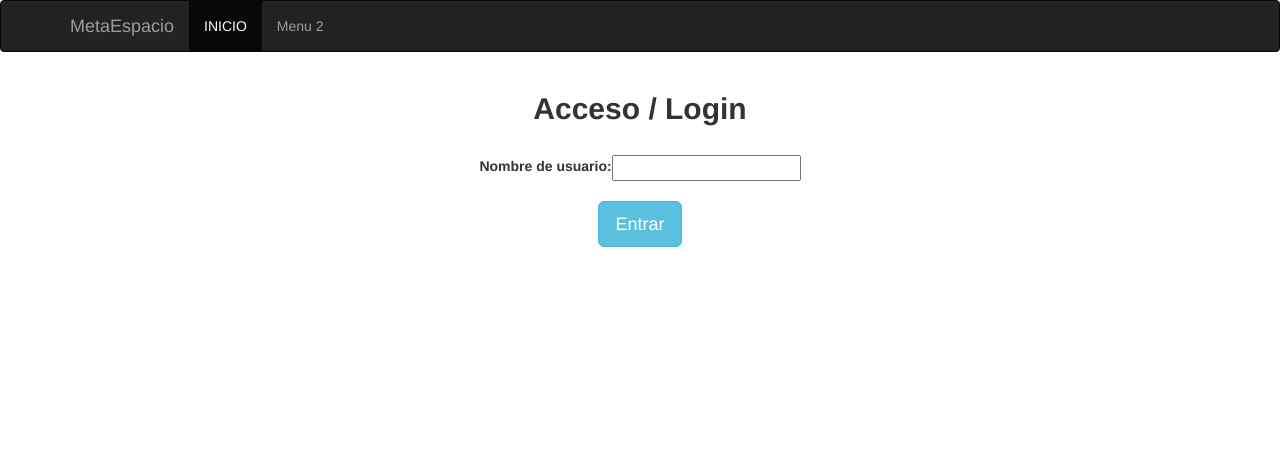
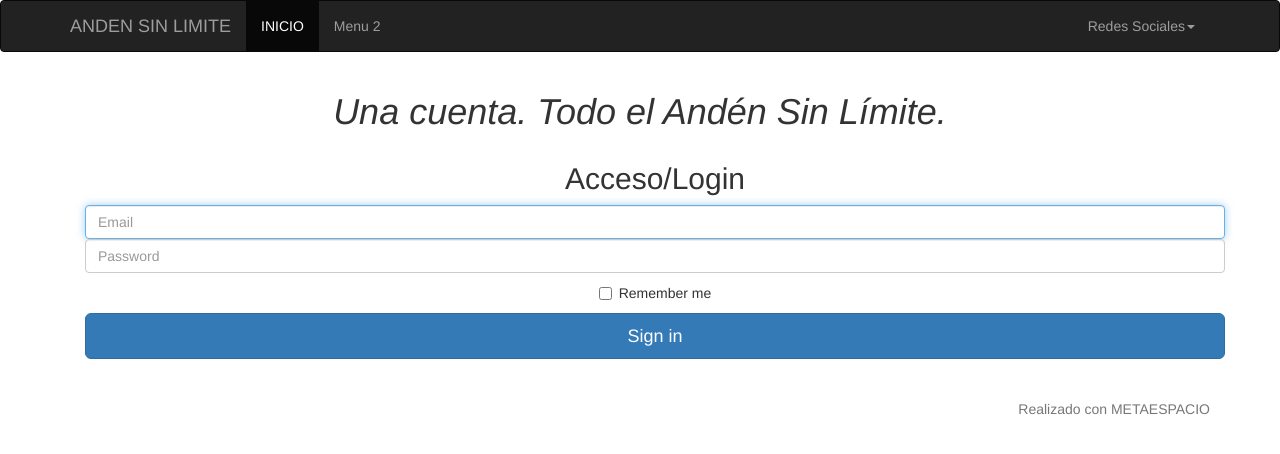
Before and after one commit to kreitek/metaespacio, a Django app: template metaespacio/plantilla/templates/registro/login.html in a window 1280 px wide. Shown: the top 454 px of the page. Run offline with Django 3.2, Linux system fonts and the light colour scheme; the template is opened without the code that fills it: values that come from a table or form of the project are taken from there, others are empty; some libraries are stand-ins or nearby versions.

Commit message:
Modificación de las plantilla Base y Login

```diff
--- a/metaespacio/plantilla/templates/base.html
+++ b/metaespacio/plantilla/templates/base.html
@@ -26,13 +26,32 @@
             <span class="icon-bar"></span>
             <span class="icon-bar"></span>
           </button>
-          <a class="navbar-brand" href="#">{% block projectname %}MetaEspacio{% endblock projectname %}</a>
+          <a class="navbar-brand" href="/">{% block projectname %}ANDEN SIN LIMITE{% endblock projectname %}</a>
         </div>
         <div class="collapse navbar-collapse">
           <ul class="nav navbar-nav">
             <li class="active"><a href="/">INICIO</a></li>
             <li><a href="#about">Menu 2</a></li>
-          </ul>
+            </ul>
+            <ul class="nav navbar-nav navbar-right">
+                <li class="dropdown">
+                    <a data-toggle="dropdown" class="dropdown-toggle" href="#">Redes Sociales<span class="caret"></span></a>
+                    <ul role="menu" class="dropdown-menu">
+                      <li><a href="https://www.facebook.com/andensinlimite" target="_blank">Facebook FanPage</a></li>
+                      <li><a href="https://www.facebook.com/groups/736359233061123/" target="_blank">Facebook Group</a></li>
+                      <li><a href="https://plus.google.com/118087280687899429051/posts?pageId=109149070667711813854" target="_blank">Google +</a></li>
+                      <li><a href="https://groups.google.com/forum/#!forum/andensinlimite" target="_blank">Google Group</a></li>
+                      <li><a href="https://www.youtube.com/channel/UCoU0_1sU2lL7a5tys3N_WzQ" target="_blank">Youtube</a></li>
+                      <li><a href="https://twitter.com/Andensinlimite" target="_blank">Twitter</a></li>
+                      <li class="divider"></li>
+                      <li class="dropdown-header">Otros</li>
+                      <li><a href="http://www.andensinlimite.org" target="_blank">WEB Oficial</a></li>
+                      <li><a href="http://www.andensinlimite.org/blog-2/" target="_blank">Blog</a></li>
+                      <li><a href="https://sites.google.com/site/andensinlimite/" target="_blank">Google Site</a></li>
+                    </ul>
+                  </li>
+                </ul>
+
         </div><!--/.nav-collapse -->
       </div>
     </div>
@@ -42,6 +61,14 @@
         <h1>Hello, world!</h1>
         {% endblock body %}
     </div><!-- /.container -->
+    <br><br>
+
+    <div class="footer">
+          <div class="container">
+            <p class="text-muted" align="right">Realizado con METAESPACIO</p>
+          </div>
+    </div>
+
     <!-- jQuery (necessary for Bootstrap's JavaScript plugins) -->
     <script src="https://ajax.googleapis.com/ajax/libs/jquery/1.11.1/jquery.min.js"></script>
     <!-- Include all compiled plugins (below), or include individual files as needed -->
--- a/metaespacio/plantilla/templates/registro/login.html
+++ b/metaespacio/plantilla/templates/registro/login.html
@@ -8,25 +8,24 @@
     {% endif %}
 
 <center>
-<h2><b>Acceso / Login</b></h2>
-    <br>
-    <form method="post" action="{% url 'login_user' %}">
-        {% csrf_token %}
-        <table>
-            <tr>
-                <td>{{ form.username.label_tag }}</td>
-                <td>{{ form.username }}</td>
-            </tr>
-            <tr>
-                <td>{{ form.password.label_tag }}</td>
-                <td>{{ form.password }}</td>
-            </tr>
-       </table>
-        <br>
-       <input type="submit" class="btn btn-lg btn-info" value="Entrar" />
-       <input type="hidden" name="next" value="{{ next }}" />
-   </form>
 
+<h1><i>Una cuenta. Todo el Andén Sin Límite.</i></h1>
+
+<div class="">
+    <div class="container">
+      <form role="form" class="form-signin">
+        <h2 class="form-signin-heading">Acceso/Login</h2>
+        <input type="email" autofocus="" required="" placeholder="Email" class="form-control">
+        <input type="password" required="" placeholder="Password" class="form-control">
+        <div class="checkbox">
+          <label>
+            <input type="checkbox" value="remember-me"> Remember me
+          </label>
+        </div>
+        <button type="submit" class="btn btn-lg btn-primary btn-block">Sign in</button>
+      </form>
+    </div>
+    </div>
 </center>
 
 {% endblock body %}
```
